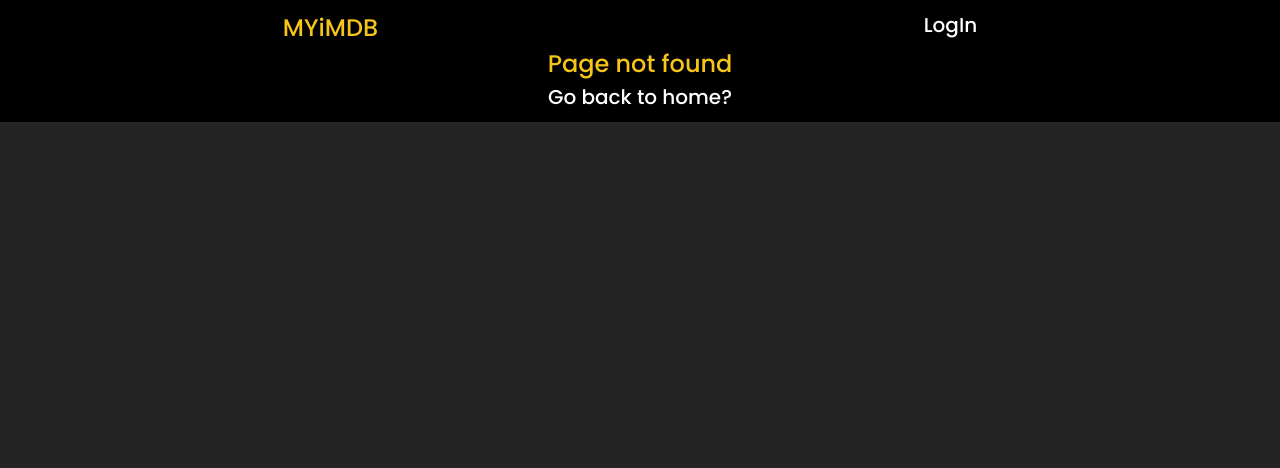
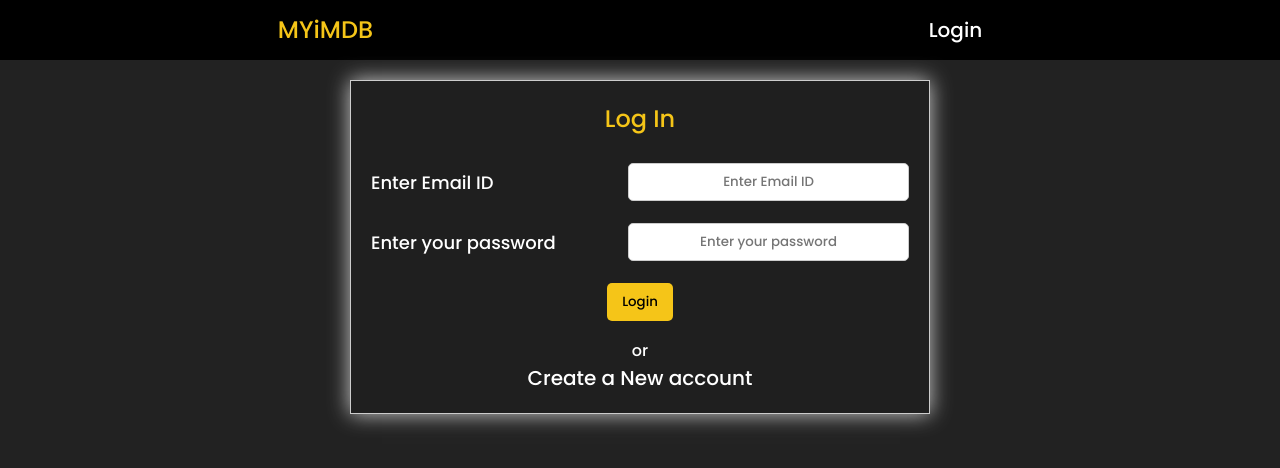
Before and after one commit to SinekaRamu/myimdb-app, a React (Vite) app: page /login in a window 1280 px wide. Before the commit this address had no page. Shown: the top 468 px of the page. Built offline with nearby package versions, Linux system fonts and the light colour scheme.

Commit message:
login page desgin

```diff
--- a/package.json
+++ b/package.json
@@ -10,6 +10,7 @@
     "preview": "vite preview"
   },
   "dependencies": {
+    "axios": "^1.6.2",
     "react": "^18.2.0",
     "react-dom": "^18.2.0",
     "react-router-dom": "^6.20.1"
--- a/src/App.css
+++ b/src/App.css
@@ -10,13 +10,17 @@
 }
 
 body {
-  padding: 10px;
-  background-color: #000;
+  background-color: #222;
+  height: 100vh;
 }
 h1,
 h2 {
   text-align: center;
   color: rgb(245, 197, 24);
+}
+
+h2 {
+  padding-bottom: 26px;
 }
 
 a {
@@ -30,7 +34,7 @@ a:hover {
 input,
 select {
   padding: 8px 10px;
-  color: #000;
+  color: #ccc;
   border: 1px solid #ccc;
   border-radius: 5px;
 }
@@ -38,7 +42,7 @@ select {
   width: 280px;
 }
 label {
-  margin-bottom: 10px;
+  margin-bottom: 22px;
   font-size: 18px;
   display: flex;
   align-items: center;
@@ -62,8 +66,12 @@ option {
 
 /* class components */
 .titleBar {
+  height: 60px;
+  margin-bottom: 20px;
   display: flex;
+  align-items: center;
   justify-content: space-around;
+  background-color: #000;
 }
 .navBar {
   padding-right: 20px;
@@ -143,17 +151,20 @@ option {
 .gold {
   color: rgb(245, 197, 24);
 }
-.addMovie {
+.form-cover {
   margin: 0px auto;
   padding: 20px;
-  width: 500px;
+  width: 580px;
   text-align: center;
   background-color: hwb(0 12% 88% / 0.942);
   border: 1px solid #ccc;
   box-shadow: 0 0 20px #ccc;
 }
+.form-btn {
+  margin-bottom: 18px;
+}
 @media (max-width: 528px) {
-  #addMovie {
+  .form-cover {
     width: 300px;
   }
   form label {
--- a/src/App.tsx
+++ b/src/App.tsx
@@ -3,6 +3,8 @@ import { Suspense } from "react";
 import { BrowserRouter, Routes, Route } from "react-router-dom";
 import NotfoundPage from "./pages/NotfoundPage";
 import Home from "./pages/HomePage";
+import Signup from "./pages/SignupPage";
+import Login from "./pages/LoginPage";
 
 function App() {
   return (
@@ -10,6 +12,8 @@ function App() {
       <BrowserRouter>
         <Routes>
           <Route path="/" element={<Home />} />
+          <Route path="/signup" element={<Signup />} />
+          <Route path="/login" element={<Login />} />
           <Route path="*" element={<NotfoundPage />} />
         </Routes>
       </BrowserRouter>
--- /dev/null
+++ b/src/components/Model.tsx
@@ -0,0 +1,24 @@
+import { IShowError } from "../type";
+import { Link } from "react-router-dom";
+interface IModel {
+  showModalMsg: IShowError;
+  toggleModel?: () => void;
+}
+
+const Model: React.FC<IModel> = ({ showModalMsg, toggleModel }) => {
+  return (
+    <dialog open>
+      <article>
+        <Link
+          to="/"
+          className="close"
+          onClick={toggleModel && (() => toggleModel())}
+        ></Link>
+        <h3>{showModalMsg.action}</h3>
+        <p>{showModalMsg.msg}</p>
+      </article>
+    </dialog>
+  );
+};
+
+export default Model;
--- a/src/components/Nav.tsx
+++ b/src/components/Nav.tsx
@@ -9,7 +9,7 @@ const Nav = () => {
           <Link to="/signup">SignUp</Link>
         </li> */}
         <li>
-          <Link to="/login">LogIn</Link>
+          <Link to="/login">Login</Link>
         </li>
       </ul>
     </nav>
--- /dev/null
+++ b/src/components/SignupForm.tsx
@@ -0,0 +1,56 @@
+import { useState } from "react";
+// import { IUserData } from "../type";
+import FormInputs from "./FormInput";
+import Loading from "./Loading";
+// import FormButtons from "./FormButtons";
+// interface IForm {
+//   addUser?: (u: IUserData) => void;
+//   getUser?: IUserData;
+// }
+
+const SignupForm = () => {
+  const [isLoading, setIsLoading] = useState(false);
+
+  //   const [user, setUser] = useState<IUserData>();
+  function handleChange(e: React.ChangeEvent<HTMLInputElement>) {
+    const { name, value } = e.target;
+    console.log(name, value);
+  }
+
+  function handleSubmit(e: React.FormEvent<HTMLFormElement>) {
+    e.preventDefault();
+    console.log("sumbitted");
+    setIsLoading(true);
+  }
+
+  return (
+    <form onSubmit={(e) => handleSubmit(e)}>
+      <>
+        <div className="form-input">
+          <FormInputs
+            label="Enter Email ID"
+            type="email"
+            name="email"
+            // value={}
+            handleChange={handleChange}
+          />
+          <FormInputs
+            label="Enter your password"
+            type="password"
+            name="password"
+            min="8"
+            max="20"
+            // value={movie.year}
+            handleChange={handleChange}
+          />
+        </div>
+        <button type="submit" className="form-btn" disabled={isLoading}>
+          {isLoading && <Loading />}
+          <>Login</>
+        </button>
+      </>
+    </form>
+  );
+};
+
+export default SignupForm;
--- a/src/pages/HomePage.tsx
+++ b/src/pages/HomePage.tsx
@@ -2,7 +2,12 @@ import Layout from "../components/Layout";
 // import Home from "../components/Movies";
 
 const HomePage = () => {
-  return <Layout title="MyIMDb">{/* <Home movies={movies} /> */}</Layout>;
+  return (
+    <Layout title="MyIMDb">
+      {/* <Home movies={movies} /> */}
+      <p>Home Page</p>
+    </Layout>
+  );
 };
 
 export default HomePage;
--- a/src/pages/LoginPage.tsx
+++ b/src/pages/LoginPage.tsx
@@ -0,0 +1,54 @@
+import { Link } from "react-router-dom";
+
+import Layout from "../components/Layout";
+import SignupForm from "../components/SignupForm";
+import { IUserData, IShowError } from "../type";
+import { useState } from "react";
+import Model from "../components/Model";
+import { addUser } from "../services/api";
+
+const LoginPage = () => {
+  const [showModal, setShowModal] = useState(false);
+  const [showModalMsg, setShowModalMsg] = useState<IShowError>({
+    action: "",
+    msg: "",
+  });
+
+  const handleLogin = async (u: IUserData) => {
+    try {
+      const userPayload = {
+        userName: u.userName,
+        password: u.password,
+      };
+      await addUser(userPayload);
+      setShowModalMsg({
+        action: "Succes",
+        msg: "Movie successfully Added",
+      });
+    } catch (error) {
+      if (error instanceof Error) {
+        setShowModalMsg({
+          action: "Failed",
+          msg: error.message,
+        });
+      }
+    } finally {
+      setShowModal(true);
+    }
+  };
+  return (
+    <>
+      <Layout title="Login">
+        <div className="form-cover">
+          <h2>Log In</h2>
+          <SignupForm />
+          <p> or</p>
+          <Link to="/signup">Create a New account</Link>
+        </div>
+      </Layout>
+      {showModal && <Model showModalMsg={showModalMsg} />}
+    </>
+  );
+};
+
+export default LoginPage;
--- a/src/pages/SignupPage.tsx
+++ b/src/pages/SignupPage.tsx
@@ -0,0 +1,19 @@
+import { Link } from "react-router-dom";
+
+import Layout from "../components/Layout";
+import SignupForm from "../components/SignupForm";
+
+const SignupPage = () => {
+  return (
+    <Layout title="Sign Up">
+      <div className="form-cover">
+        <h2>Sign Up</h2>
+        <SignupForm />
+        <p> or</p>
+        <Link to="/login">Existing User</Link>
+      </div>
+    </Layout>
+  );
+};
+
+export default SignupPage;
--- /dev/null
+++ b/src/services/api.tsx
@@ -0,0 +1,31 @@
+import axios from "axios";
+import { IMovie } from "../type";
+// import { IUserData } from "../type";
+
+const axiosInstance = axios.create({
+  baseURL: "http://0.0.0.0:5001",
+});
+
+export const addUser = () => {
+  return axiosInstance.post("/signup");
+};
+
+export const getMovies = () => {
+  return axiosInstance.get("/movies");
+};
+
+export const addMovie = (payload: IMovie) => {
+  return axiosInstance.post("/movies", payload);
+};
+
+export const updateMovie = (payload: IMovie, movieId: number) => {
+  return axiosInstance.put(`/movies/${movieId}`, payload);
+};
+
+export const deleteMovie = (movieId: number) => {
+  return axiosInstance.delete(`/movies/${movieId}`);
+};
+
+export const getMovie = async (movieId: number) => {
+  return axiosInstance.get(`/movies/${movieId}`);
+};
```
Also changed, not shown: 1 other file (tests, documents, lock files or other folders).
